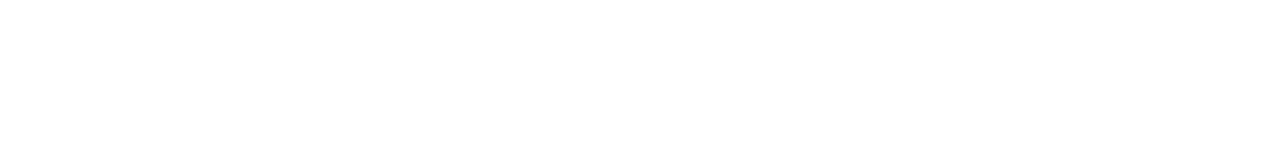
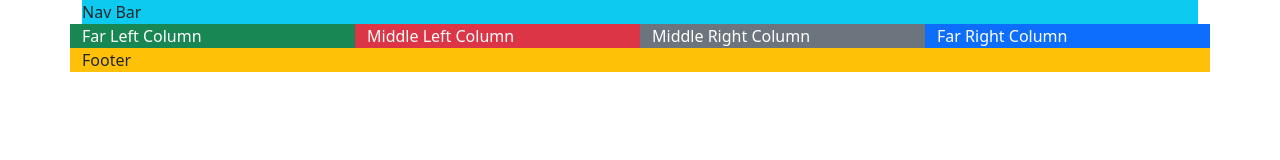
Before and after one commit to Jermey11/collab-practice, a plain HTML site: page index.html in a window 1280 px wide. Drawn offline with nearby package versions, Linux system fonts and the light colour scheme.

Commit message:
Created Nav Bar, Four Sections and a Footer

```diff
--- a/index.html
+++ b/index.html
@@ -1,13 +1,53 @@
-<!DOCTYPE html>
+<!doctype html>
 <html lang="en">
-<head>
-    <meta charset="UTF-8">
-    <meta http-equiv="X-UA-Compatible" content="IE=edge">
-    <meta name="viewport" content="width=device-width, initial-scale=1.0">
-    <link rel="stylesheet" href="css/style.css">
-    <title>Document</title>
-</head>
-<body>
+  <head>
+    <!-- Required meta tags -->
+    <meta charset="utf-8">
+    <meta name="viewport" content="width=device-width, initial-scale=1">
 
-</body>
+    <!-- Bootstrap CSS -->
+    <link href="https://cdn.jsdelivr.net/npm/bootstrap@5.1.3/dist/css/bootstrap.min.css" rel="stylesheet" integrity="sha384-1BmE4kWBq78iYhFldvKuhfTAU6auU8tT94WrHftjDbrCEXSU1oBoqyl2QvZ6jIW3" crossorigin="anonymous">
+
+    <title>Hello, world!</title>
+  </head>
+  <body>
+
+    <div class="container">
+
+        <nav class="bg-info text-dark">
+          Nav Bar
+        </nav>
+
+        <div class="row">
+          <div class="col bg-success text-white">
+            Far Left Column
+          </div>
+          <div class="col bg-danger text-white">
+            Middle Left Column
+          </div>
+          <div class="col bg-secondary text-white">
+            Middle Right Column
+          </div>
+          <div class="col bg-primary text-white">
+            Far Right Column
+        </div>
+
+        <footer class="bg-warning text-dark">
+          Footer
+        </footer>
+
+      </div>
+
+
+    <!-- Optional JavaScript; choose one of the two! -->
+
+    <!-- Option 1: Bootstrap Bundle with Popper -->
+    <script src="https://cdn.jsdelivr.net/npm/bootstrap@5.1.3/dist/js/bootstrap.bundle.min.js" integrity="sha384-ka7Sk0Gln4gmtz2MlQnikT1wXgYsOg+OMhuP+IlRH9sENBO0LRn5q+8nbTov4+1p" crossorigin="anonymous"></script>
+
+    <!-- Option 2: Separate Popper and Bootstrap JS -->
+    <!--
+    <script src="https://cdn.jsdelivr.net/npm/@popperjs/core@2.10.2/dist/umd/popper.min.js" integrity="sha384-7+zCNj/IqJ95wo16oMtfsKbZ9ccEh31eOz1HGyDuCQ6wgnyJNSYdrPa03rtR1zdB" crossorigin="anonymous"></script>
+    <script src="https://cdn.jsdelivr.net/npm/bootstrap@5.1.3/dist/js/bootstrap.min.js" integrity="sha384-QJHtvGhmr9XOIpI6YVutG+2QOK9T+ZnN4kzFN1RtK3zEFEIsxhlmWl5/YESvpZ13" crossorigin="anonymous"></script>
+    -->
+  </body>
 </html>
```
